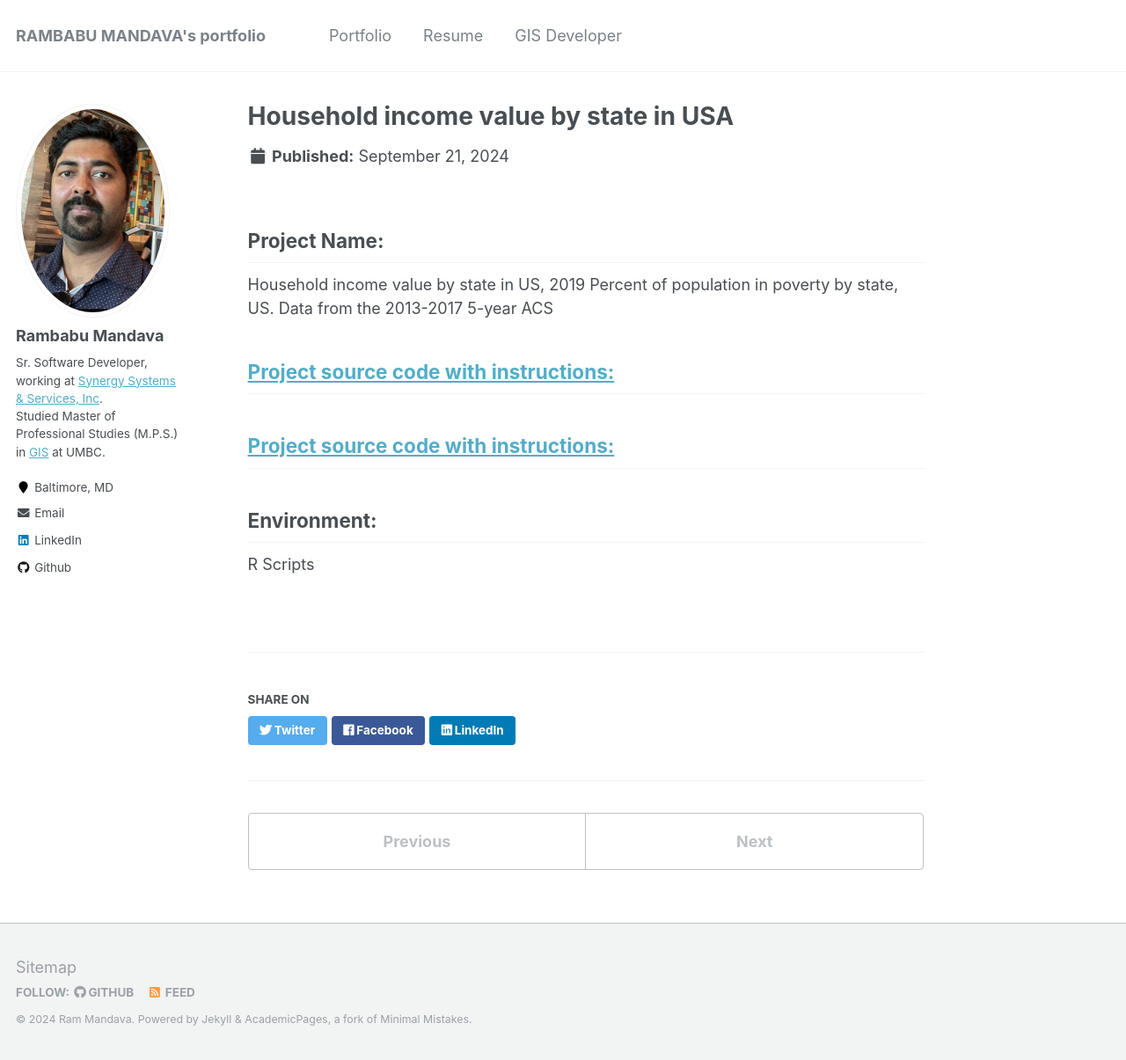
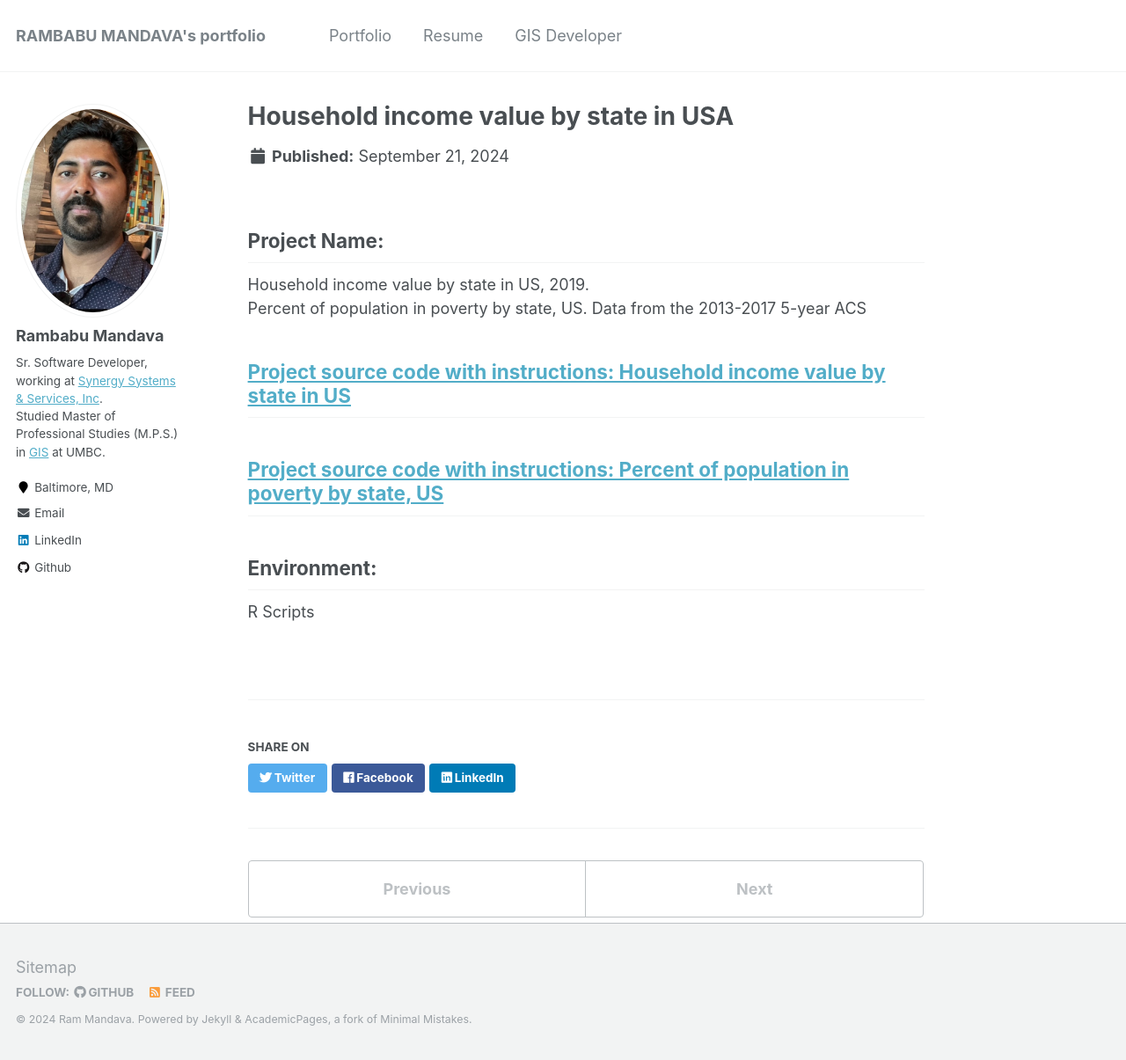
Before and after one commit to mandavaram/mandavaram.github.io, a Jekyll site: the page built from _portfolio/US_House_hold_income_map.md, in a window 1280 px wide and 1205 px high. Shown: the whole window at 88% size. Built offline with Jekyll 4.4.1, drawn with Linux system fonts in a browser that asks for light colours.

Commit message:
Update US_House_hold_income_map.md

```diff
--- a/_portfolio/US_House_hold_income_map.md
+++ b/_portfolio/US_House_hold_income_map.md
@@ -5,12 +5,12 @@ collection: portfolio
 ---
 
 ## Project Name:
-Household income value by state in US, 2019
+Household income value by state in US, 2019. <br>
 Percent of population in poverty by state, US. Data from the 2013-2017 5-year ACS
 
-## <a href="/_pages/US_Household_income_map.html">Project source code with instructions:</a>
+## <a href="/_pages/US_Household_income_map.html">Project source code with instructions: Household income value by state in US </a>
 
-## <a href="/_pages/Percent_Population_Poverty_USA.html">Project source code with instructions:</a>
+## <a href="/_pages/Percent_Population_Poverty_USA.html">Project source code with instructions: Percent of population in poverty by state, US</a>
 
 ## Environment:
 R Scripts
```
